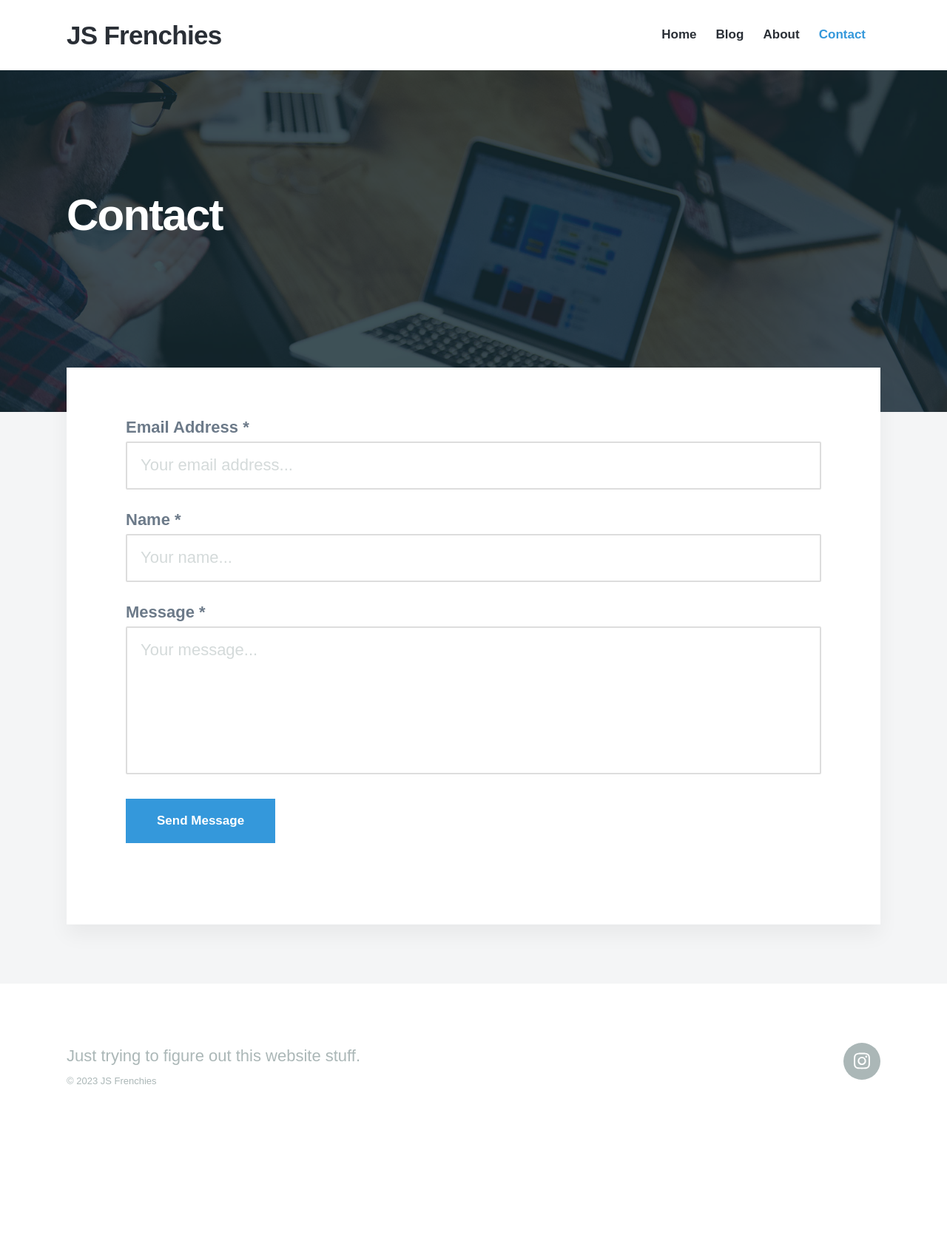
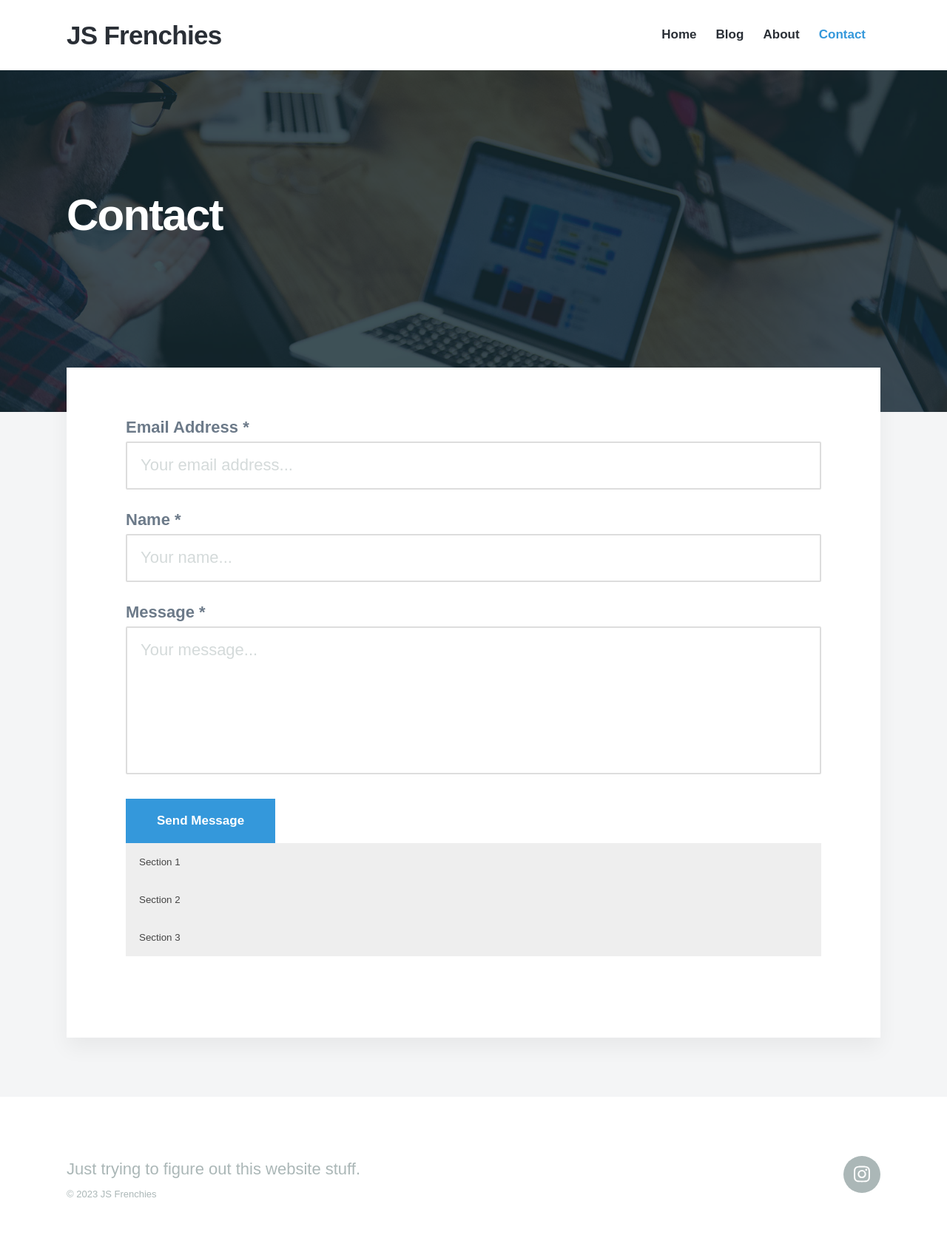
Before and after one commit to jcsodenkamp/jcsodenkamp.github.io, a Jekyll site: the page built from _pages/contact.md, in a window 1280 px wide. Shown: the whole page at 74% size. Built offline with Jekyll 4.4.1, drawn with Linux system fonts in a browser that asks for light colours; nearby versions of some CDN libraries; some web fonts are replaced; before the commit the page ends 1548 px from its top, so only the background shows below that.

Commit message:
Update contact-form.html

```diff
--- a/_includes/contact-form.html
+++ b/_includes/contact-form.html
@@ -27,4 +27,68 @@
 
 	</form>
 
+	<style>
+        /* Style the buttons that are used to open and close the accordion panel */
+        .accordion {
+            background-color: #eee;
+            color: #444;
+            cursor: pointer;
+            padding: 18px;
+            width: 100%;
+            text-align: left;
+            border: none;
+            outline: none;
+            transition: 0.4s;
+        }
+
+        /* Add a background color to the button if it is clicked on (add the .active class with JS), and when you move the mouse over it (hover) */
+        .active,
+        .accordion:hover {
+            background-color: #ccc;
+        }
+
+        /* Style the accordion panel. Note: hidden by default */
+        .panel {
+            padding: 0 18px;
+            background-color: white;
+            display: none;
+            overflow: hidden;
+        }
+    </style>
+    <button class="accordion">Section 1</button>
+    <div class="panel">
+        <p>Lorem ipsum...</p>
+    </div>
+
+    <button class="accordion">Section 2</button>
+    <div class="panel">
+        <p>Lorem ipsum...</p>
+    </div>
+
+    <button class="accordion">Section 3</button>
+    <div class="panel">
+        <p>Lorem ipsum...</p>
+    </div>
+
+    <script>
+        var acc = document.getElementsByClassName("accordion");
+        var i;
+
+        for (i = 0; i < acc.length; i++) {
+            acc[i].addEventListener("click", function () {
+                /* Toggle between adding and removing the "active" class,
+                to highlight the button that controls the panel */
+                this.classList.toggle("active");
+
+                /* Toggle between hiding and showing the active panel */
+                var panel = this.nextElementSibling;
+                if (panel.style.display === "block") {
+                    panel.style.display = "none";
+                } else {
+                    panel.style.display = "block";
+                }
+            });
+        }
+    </script>
+
 </div>
```
